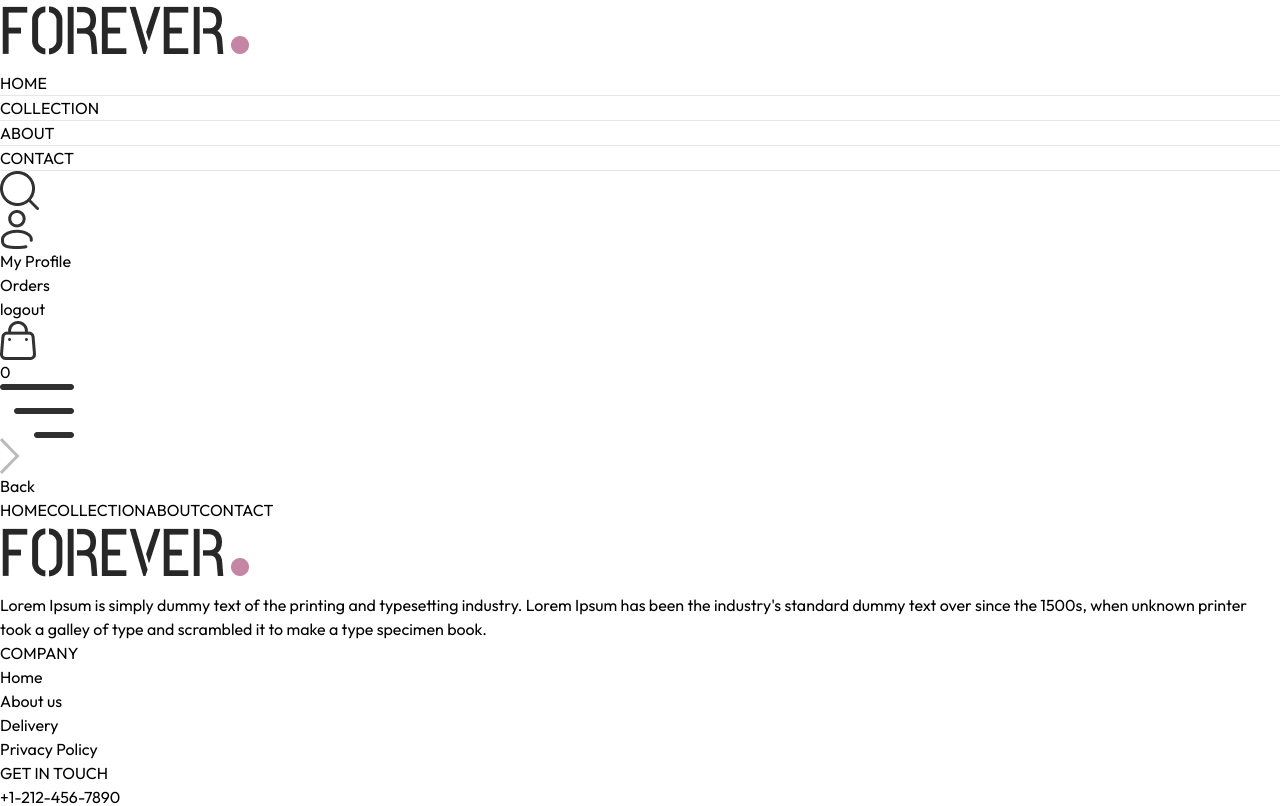
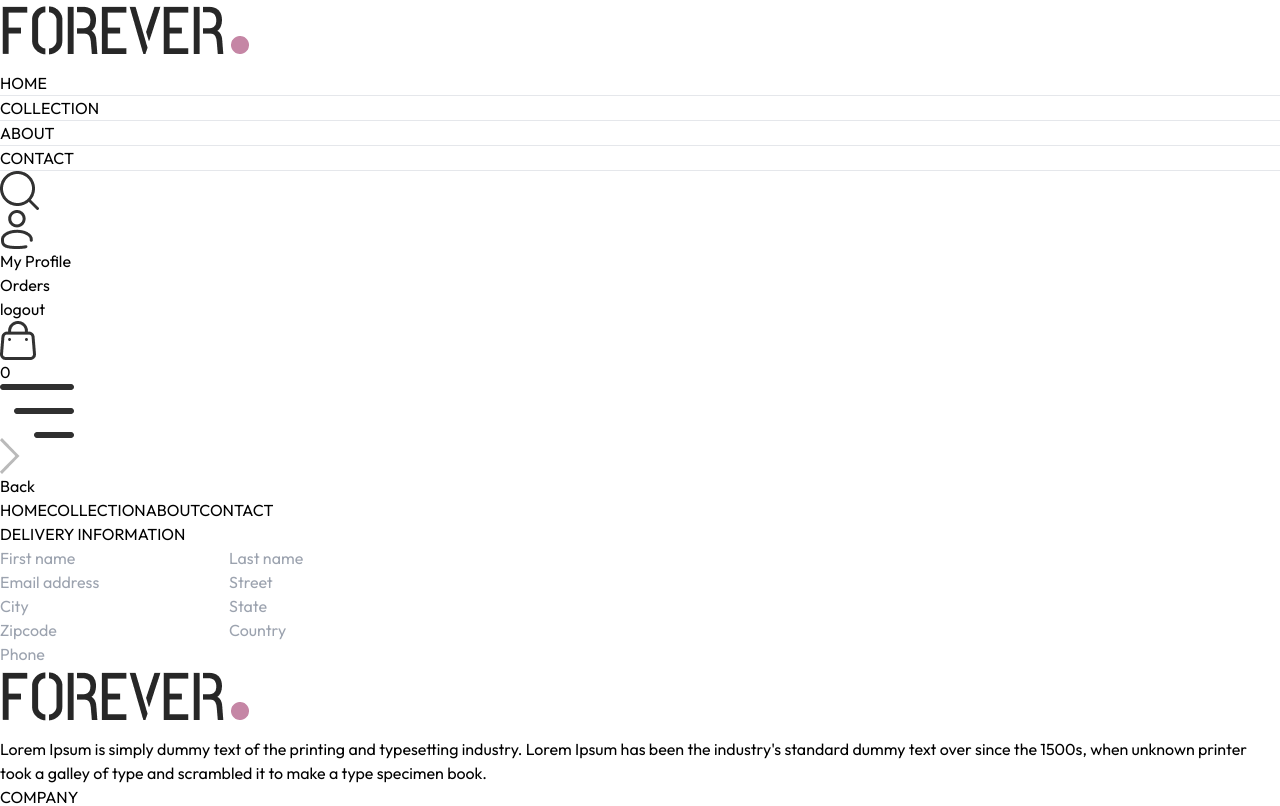
Before and after one commit to Sakunthala26/ecommerce-app, a React (Vite) app in the folder frontend/: page /place-order in a window 1280 px wide. Shown: the top 806 px of the page. Built offline with nearby package versions, Linux system fonts and the light colour scheme.

Commit message:
PlaceOrder update

```diff
--- a/frontend/src/context/ShopContext.jsx
+++ b/frontend/src/context/ShopContext.jsx
@@ -2,6 +2,7 @@
 import { products } from "../assets/frontend_assets/assets";
 import { toast } from 'react-toastify';
 import Product from './../pages/Product';
+import { useNavigate } from "react-router-dom";
 
 
 
@@ -13,6 +14,7 @@
     const [search,setSearch] = useState('');
     const [showSearch,setShowSearch] = useState(false);
     const [cartItems,setCartItems] = useState({});
+    const navigate = useNavigate();
 
 
     const addToCart = async (itemId,size) => {
@@ -90,7 +92,7 @@
         search,setSearch,showSearch,setShowSearch,
         cartItems,addToCart,
         getCartCount,updateQuantity,
-        getCartAmount
+        getCartAmount,navigate
     }
 
     return(
--- a/frontend/src/pages/Cart.jsx
+++ b/frontend/src/pages/Cart.jsx
@@ -7,7 +7,7 @@
 
 const Cart = () => {
 
-  const {products, currency, cartItems,updateQuantity } = useContext(ShopContext);
+  const {products, currency, cartItems, updateQuantity, navigate } = useContext(ShopContext);
 
   const [cartData,setCartData] = useState([]);
 
@@ -65,9 +65,10 @@
       <div className='flex justify-end my-20'>
         <div  className='w-full sm:w-[450px]'>
           <CartTotal/>
-
+          <div className='w-full text-end '>
+            <button onClick={()=>navigate('/place-order')} className=' bg-black text-white text-sm my-5 px-5 py-2'>PROCEED TO CHECKOUT</button>
+          </div>
         </div>
-
       </div>
 
     </div>
--- a/frontend/src/pages/PlaceOrder.jsx
+++ b/frontend/src/pages/PlaceOrder.jsx
@@ -1,8 +1,35 @@
 import React from 'react'
+import Title from '../components/Title'
 
 const PlaceOrder = () => {
   return (
-    <div>
+    <div className='flex flex-col sm:flex-row justify-between gap-4 pt-5 sm:pt-14 min-h-[80vh] border-t'>
+      {/* ------------- Left Side ------------ */}
+      <div className='flex flex-col gap-4 w-full sm:max-w-[480px]'>
+
+        <div className='text-xl sm:text-2xl my-3'>
+          <Title text1={'DELIVERY'} text2={'INFORMATION'}/>
+        </div>
+        <div className='flex gap-3'>
+          <input className='border border-gray-300 rounded py-1.5 px-2.5 w-full' type="text" placeholder='First name' />
+          <input className='border border-gray-300 rounded py-1.5 px-2.5 w-full' type="text" placeholder='Last name' />
+
+        </div>
+        <input className='border border-gray-300 rounded py-1.5 px-2.5 w-full' type="email" placeholder='Email address' />
+        <input className='border border-gray-300 rounded py-1.5 px-2.5 w-full' type="text" placeholder='Street' />
+
+        <div className='flex gap-3'>
+          <input className='border border-gray-300 rounded py-1.5 px-2.5 w-full' type="text" placeholder='City' />
+          <input className='border border-gray-300 rounded py-1.5 px-2.5 w-full' type="text" placeholder='State' />
+
+        </div>
+
+        <div className='flex gap-3'>
+          <input className='border border-gray-300 rounded py-1.5 px-2.5 w-full' type="number" placeholder='Zipcode' />
+          <input className='border border-gray-300 rounded py-1.5 px-2.5 w-full' type="text" placeholder='Country' />
+          </div>
+          <input className='border border-gray-300 rounded py-1.5 px-2.5 w-full' type="number" placeholder='Phone' />
+      </div>
 
     </div>
   )
```
